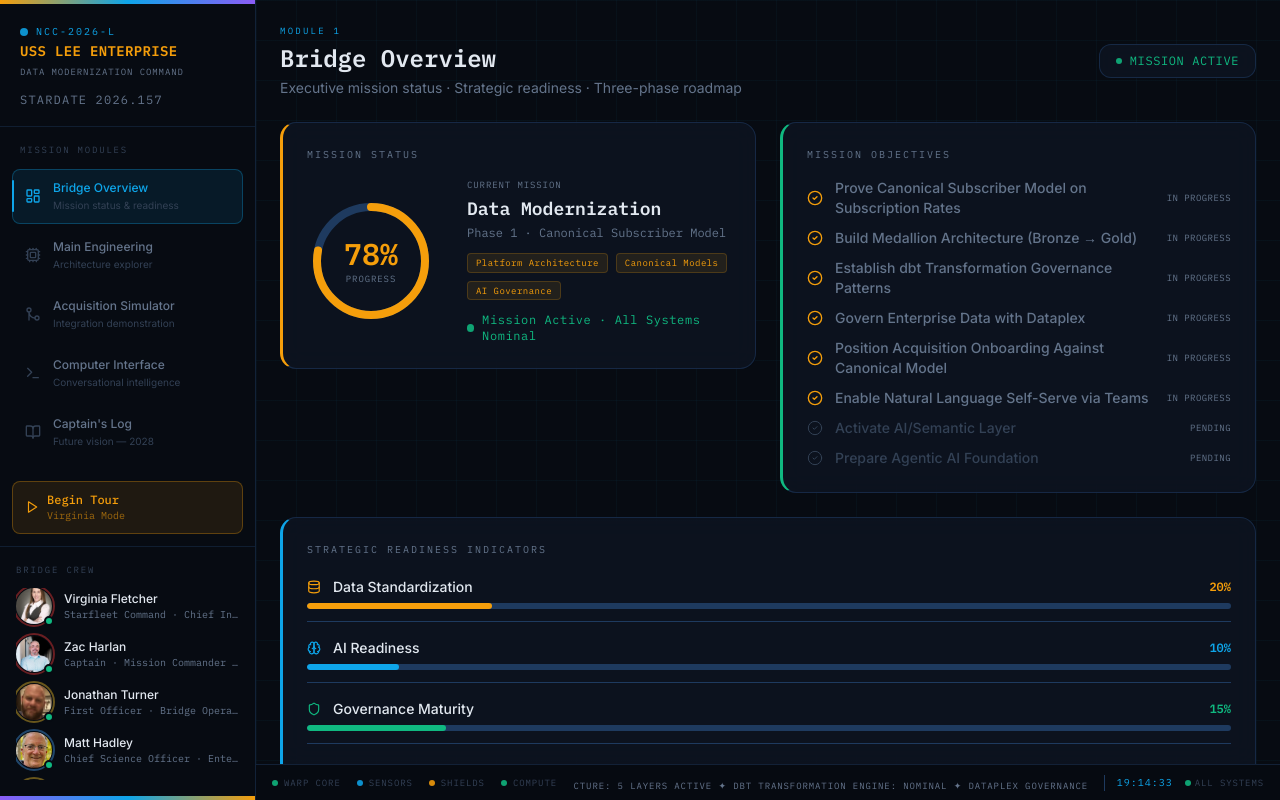
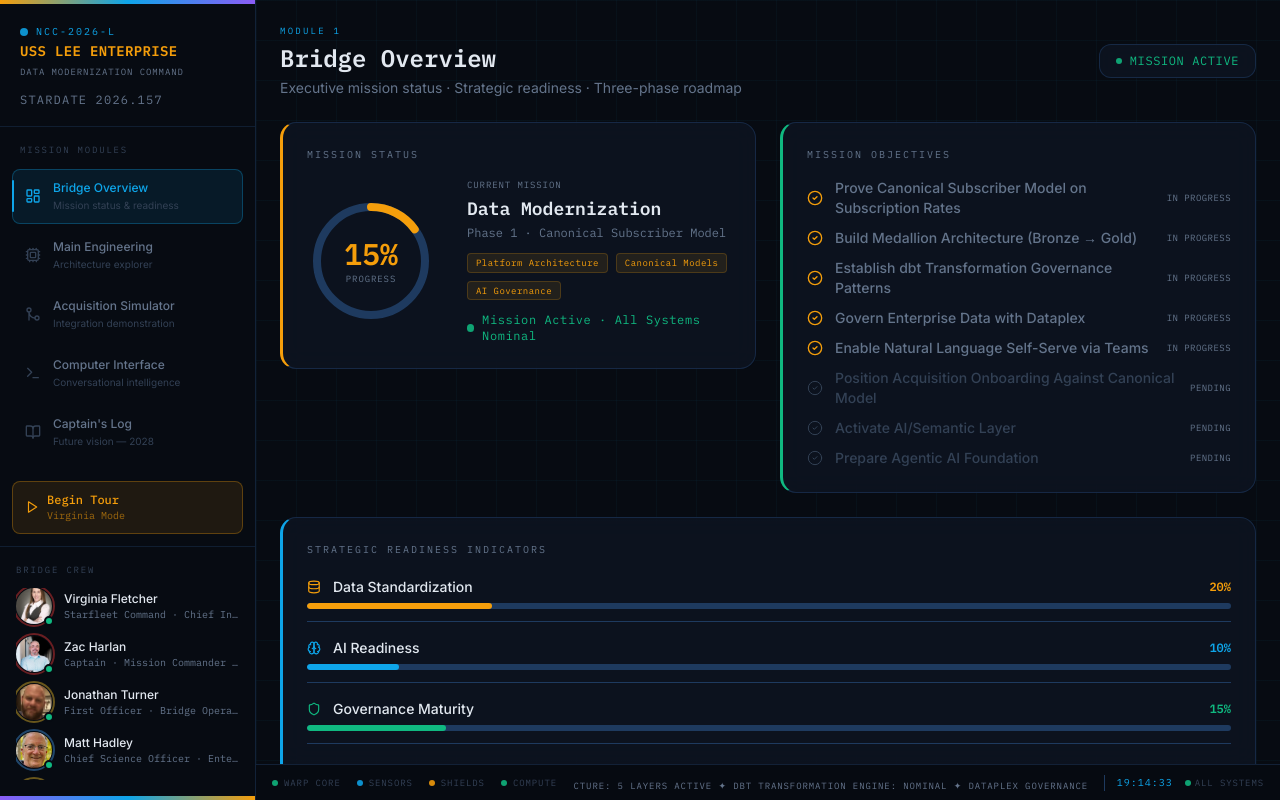
Before and after one commit to Zac-Harlan-Lee-Enterprises/Data-Preso-Website, a Next.js app: page / in a window 1280 px wide. Built offline with nearby package versions, Linux system fonts and the light colour scheme.

Commit message:
content: fix Captain's Log — attribute to Capt. Harlan, Admiral Fletcher is Starfleet Command

```diff
--- a/src/app/captains-log/page.tsx
+++ b/src/app/captains-log/page.tsx
@@ -5,7 +5,7 @@ import { motion } from 'framer-motion';
 const INTERACTIONS = [
   {
     question: "How are our subscription trends trending against Q3 projections across all markets?",
-    answer: "Admiral Fletcher, digital subscriptions are up 14.2% versus Q3 projections across 61 markets. The strongest performers are Phoenix (+28%), Denver (+22%), and Austin (+19%). Three markets are below projection — all recently acquired properties now showing recovery curves consistent with canonical model stabilization.",
+    answer: "Captain Harlan, digital subscriptions are up 14.2% versus Q3 projections across 61 markets. The strongest performers are Phoenix (+28%), Denver (+22%), and Austin (+19%). Three markets are below projection — all recently acquired properties now showing recovery curves consistent with canonical model stabilization.",
     metrics: ['14.2% above projection', '61 / 77 markets tracked', '3 markets in recovery'],
     color: '#0ea5e9',
   },
@@ -23,7 +23,7 @@ const INTERACTIONS = [
   },
   {
     question: "Surface any underperforming markets that need executive attention.",
-    answer: "Proactive analysis complete, Admiral. Three markets surfaced: Memphis (-8.2% digital subscriber growth vs cohort), Omaha (advertiser yield 22% below regional average), and Fresno (churn rate elevated 3.1 standard deviations above enterprise median). I've prepared briefing packets for each with root cause hypotheses and comparable market recovery patterns. Shall I route these to the relevant property leadership?",
+    answer: "Proactive analysis complete, Captain. Three markets surfaced: Memphis (-8.2% digital subscriber growth vs cohort), Omaha (advertiser yield 22% below regional average), and Fresno (churn rate elevated 3.1 standard deviations above enterprise median). I've prepared briefing packets for each with root cause hypotheses and comparable market recovery patterns. Shall I route these to the relevant property leadership?",
     metrics: ['3 markets flagged', 'Root causes identified', 'Recovery patterns matched'],
     color: '#8b5cf6',
   },
@@ -142,7 +142,7 @@ export default function CaptainsLogPage() {
               operating system of the enterprise.
             </p>
             <p className="text-lcars-text italic">
-              — Captain V. Fletcher, CIO, Lee Enterprises
+              — Captain Z. Harlan, Mission Commander, USS Lee Enterprise
             </p>
           </div>
         </motion.div>
@@ -179,7 +179,7 @@ export default function CaptainsLogPage() {
                       style={{ backgroundColor: interaction.color }}
                     />
                     <span className="font-mono text-[9px] text-lcars-dim tracking-wider">
-                      ADM. FLETCHER · STARFLEET COMMAND
+                      CPT. HARLAN · MISSION COMMANDER
                     </span>
                   </div>
                   <p className="text-sm text-lcars-text">"{interaction.question}"</p>
--- a/src/data/mission-config.ts
+++ b/src/data/mission-config.ts
@@ -11,7 +11,7 @@
 // ── Bridge Overview ──────────────────────────────────────────────────────────
 
 /** Overall mission progress shown in the radial dial on the Bridge Overview */
-export const MISSION_PROGRESS = 78;
+export const MISSION_PROGRESS = 15;
 
 // ── Strategic Readiness Indicators ──────────────────────────────────────────
 // Each value is shown as a progress bar and percentage on the Bridge Overview.
@@ -44,8 +44,8 @@ export const MISSION_OBJECTIVES: { text: string; status: 'complete' | 'in-progre
   { text: 'Build Medallion Architecture (Bronze → Gold)',           status: 'in-progress' },
   { text: 'Establish dbt Transformation Governance Patterns',       status: 'in-progress' },
   { text: 'Govern Enterprise Data with Dataplex',                   status: 'in-progress' },
-  { text: 'Position Acquisition Onboarding Against Canonical Model',status: 'in-progress' },
   { text: 'Enable Natural Language Self-Serve via Teams',           status: 'in-progress' },
+  { text: 'Position Acquisition Onboarding Against Canonical Model',status: 'pending'     },
   { text: 'Activate AI/Semantic Layer',                             status: 'pending'     },
   { text: 'Prepare Agentic AI Foundation',                          status: 'pending'     },
 ];
```
